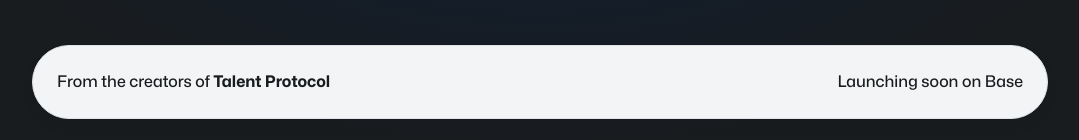
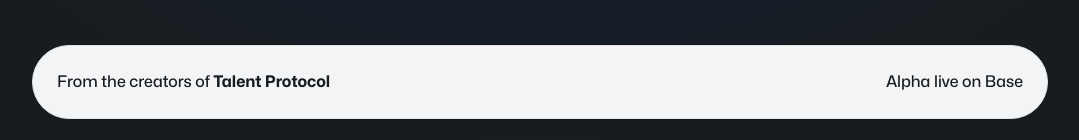
Before and after one commit to talentprotocol/builderfi-landing-page, a React (Vite) app: page / in a window 1280 px wide. Shown: the part 657-797 px from the top of the page, without its empty margins (100-1179 px from the left). Built offline with nearby package versions, Linux system fonts and the light colour scheme.

Commit message:
Update FAQ link

```diff
--- a/src/App.tsx
+++ b/src/App.tsx
@@ -69,7 +69,7 @@ function App() {
           <a target="_blank" href="https://twitter.com/BuilderFi">
             Follow us
           </a>
-          <a target="_blank" href="https://talentprotocol.notion.site/builder-fi-FAQ-dcebfe7103b34d11aba90de032173b39">
+          <a target="_blank" href="https://www.notion.so/talentprotocol/Talent-Protocol-FAQ-7effffd7005b43dc875e98cc187b368a">
             FAQ
           </a>
         </div>
@@ -106,7 +106,7 @@ function App() {
           <li>
             <a
               target="_blank"
-              href="https://talentprotocol.notion.site/builder-fi-FAQ-dcebfe7103b34d11aba90de032173b39"
+              href="https://www.notion.so/talentprotocol/Talent-Protocol-FAQ-7effffd7005b43dc875e98cc187b368a"
             >
               FAQ
             </a>
@@ -139,7 +139,7 @@ function App() {
             Talent Protocol
           </a>
         </span>
-        <span className="bottom-bar-text">Launching soon on Base</span>
+        <span className="bottom-bar-text">Alpha live on Base</span>
       </div>
     </div>
   );
```
